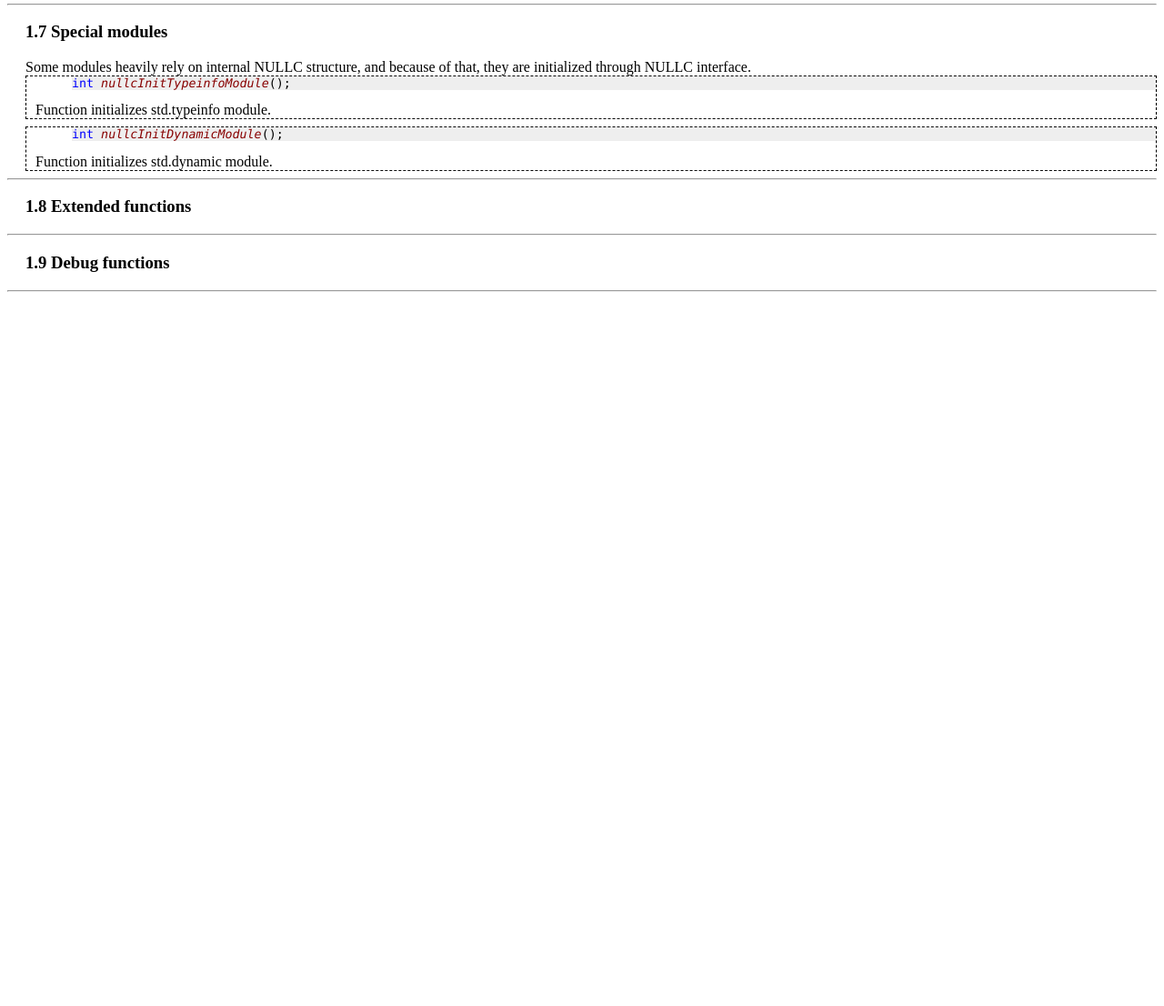
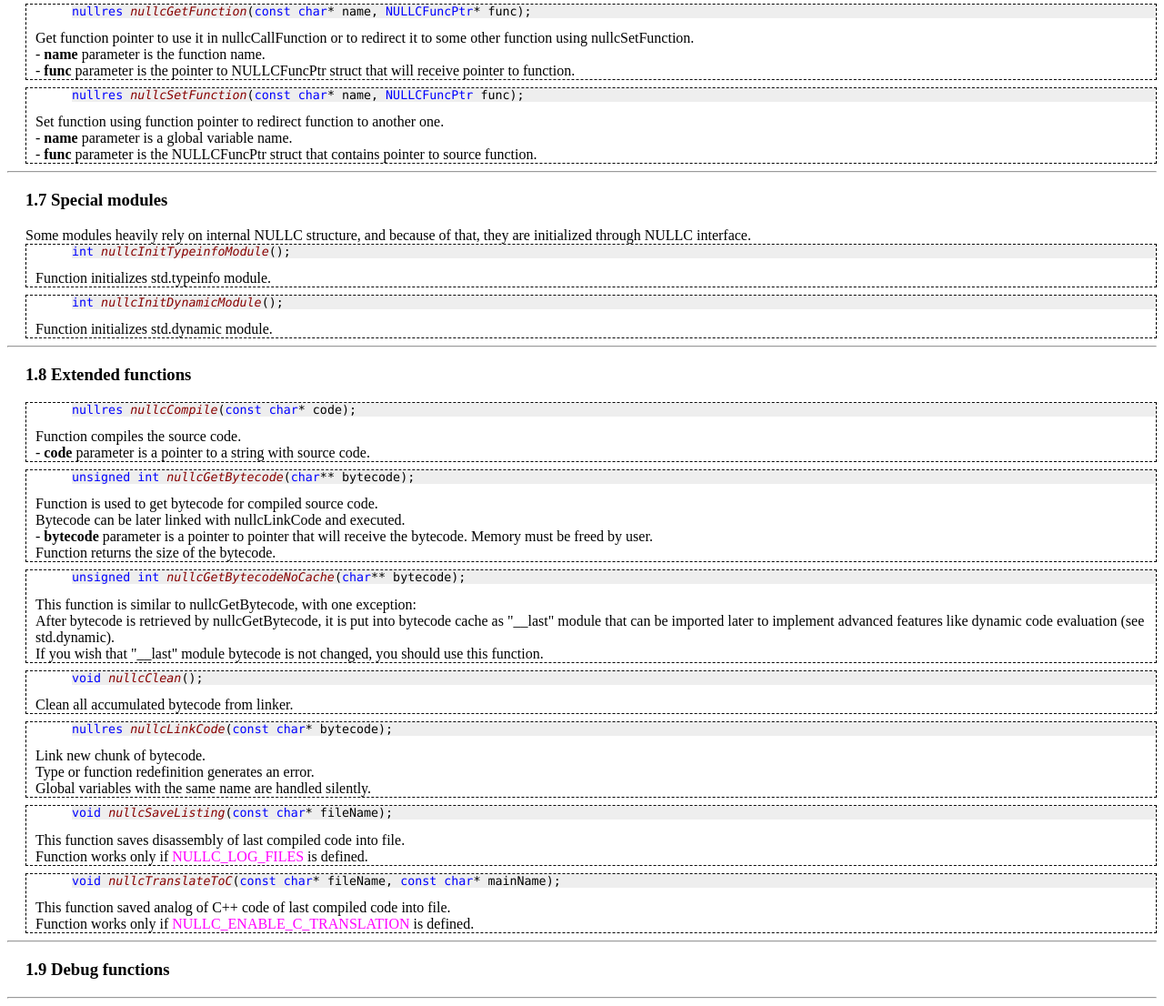
Before and after one commit to WheretIB/nullc, a plain HTML site: page LibraryEN.html in a window 1280 px wide. Shown: the part 3283-4389 px from the top of the page at 91% size. Before the commit the page ends 3612 px from the top, so only its background shows below. Drawn offline with Linux system fonts and the light colour scheme.

Commit message:
docs: NULLC interface documentation update.

```diff
--- a/LibraryEN.html
+++ b/LibraryEN.html
@@ -363,6 +363,22 @@ function toggleView(a, b, c)
 		Get global variable value (can be modified).<br />
 		- <b>name</b> parameter is a global variable name.<br />
 	</div>
+	<div class="function">
+		<p class="code">
+<span class="rword">nullres</span>		<span class="func">nullcGetFunction</span>(<span class="rword">const char</span>* name, <span class="rword">NULLCFuncPtr</span>* func);
+		</p>
+		Get function pointer to use it in nullcCallFunction or to redirect it to some other function using nullcSetFunction.<br />
+		- <b>name</b> parameter is the function name.<br />
+		- <b>func</b> parameter is the pointer to NULLCFuncPtr struct that will receive pointer to function.<br />
+	</div>
+	<div class="function">
+		<p class="code">
+<span class="rword">nullres</span>		<span class="func">nullcSetFunction</span>(<span class="rword">const char</span>* name, <span class="rword">NULLCFuncPtr</span> func);
+		</p>
+		Set function using function pointer to redirect function to another one.<br />
+		- <b>name</b> parameter is a global variable name.<br />
+		- <b>func</b> parameter is the NULLCFuncPtr struct that contains pointer to source function.<br />
+	</div>
 </div>
 <hr />
 <div class="topic">
@@ -385,6 +401,59 @@ function toggleView(a, b, c)
 <hr />
 <div class="topic">
 	<h3><a name="extended">1.8 Extended functions</a></h3>
+
+	<div class="function">
+		<p class="code">
+<span class="rword">nullres</span>			<span class="func">nullcCompile</span>(<span class="rword">const char</span>* code);
+		</p>
+		Function compiles the source code.<br />
+		- <b>code</b> parameter is a pointer to a string with source code.<br />
+	</div>
+	<div class="function">
+		<p class="code">
+<span class="rword">unsigned int</span>	<span class="func">nullcGetBytecode</span>(<span class="rword">char</span>** bytecode);
+		</p>
+		Function is used to get bytecode for compiled source code.<br />
+		Bytecode can be later linked with nullcLinkCode and executed.<br />
+		- <b>bytecode</b> parameter is a pointer to pointer that will receive the bytecode. Memory must be freed by user.<br />
+		Function returns the size of the bytecode.<br />
+	</div>
+	<div class="function">
+		<p class="code">
+<span class="rword">unsigned int</span>	<span class="func">nullcGetBytecodeNoCache</span>(<span class="rword">char</span>** bytecode);
+		</p>
+		This function is similar to nullcGetBytecode, with one exception:<br />
+		After bytecode is retrieved by nullcGetBytecode, it is put into bytecode cache as "__last" module that can be imported later to implement advanced features like dynamic code evaluation (see std.dynamic).<br />
+		If you wish that "__last" module bytecode is not changed, you should use this function.<br />
+	</div>
+	<div class="function">
+		<p class="code">
+<span class="rword">void</span>			<span class="func">nullcClean</span>();
+		</p>
+		Clean all accumulated bytecode from linker.<br />
+	</div>
+	<div class="function">
+		<p class="code">
+<span class="rword">nullres</span>			<span class="func">nullcLinkCode</span>(<span class="rword">const char</span>* bytecode);
+		</p>
+		Link new chunk of bytecode.<br />
+		Type or function redefinition generates an error.<br />
+		Global variables with the same name are handled silently.<br />
+	</div>
+	<div class="function">
+		<p class="code">
+<span class="rword">void</span>			<span class="func">nullcSaveListing</span>(<span class="rword">const char</span>* fileName);
+		</p>
+		This function saves disassembly of last compiled code into file.<br />
+		Function works only if <span class="comment">NULLC_LOG_FILES</span> is defined.<br />
+	</div>
+	<div class="function">
+		<p class="code">
+<span class="rword">void</span>			<span class="func">nullcTranslateToC</span>(<span class="rword">const char</span>* fileName, <span class="rword">const char</span>* mainName);
+		</p>
+		This function saved analog of C++ code of last compiled code into file.<br />
+		Function works only if <span class="comment">NULLC_ENABLE_C_TRANSLATION</span> is defined.<br />
+	</div>
 </div>
 <hr />
 <div class="topic">
```
